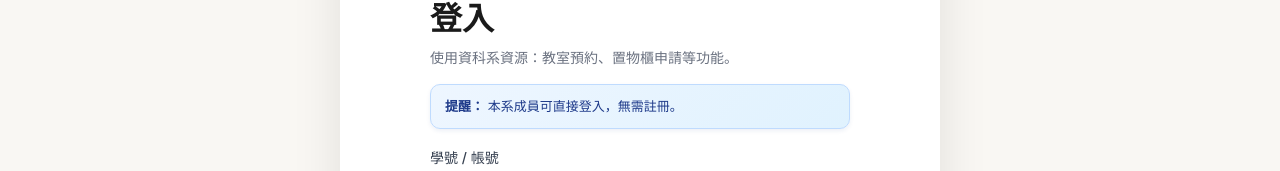
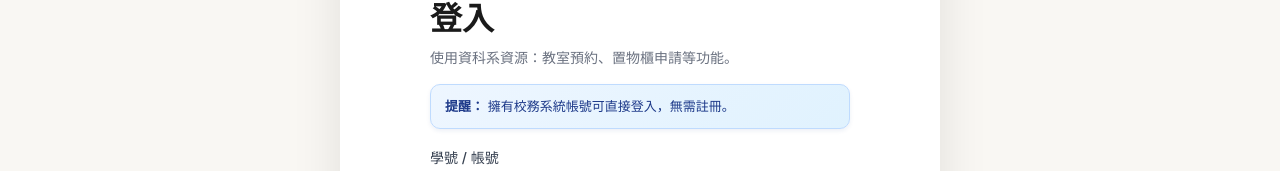
Before and after one commit to UTCS-G505/SSO-Frontend, a Vue app: page /login in a window 1280 px wide. Shown: the part 202-373 px from the top of the page. Built offline with nearby package versions, Linux system fonts and the light colour scheme; no server answers.

Commit message:
feat: update login hint message

```diff
--- a/src/components/login/LoginForm.vue
+++ b/src/components/login/LoginForm.vue
@@ -16,8 +16,8 @@
             : '使用資科系資源：教室預約、置物櫃申請等功能。'
         }}
       </p>
-      <div v-if="!isRegisterMode" class="dept-hint" role="note" aria-label="帳號提示">
-        <strong>提醒：</strong> 本系成員可直接登入，無需註冊。
+      <div class="dept-hint" role="note" aria-label="帳號提示">
+        <strong>提醒：</strong> 擁有校務系統帳號可直接登入，無需註冊。
       </div>
 
       <form @submit.prevent="handleSubmit" class="login-form">
```
